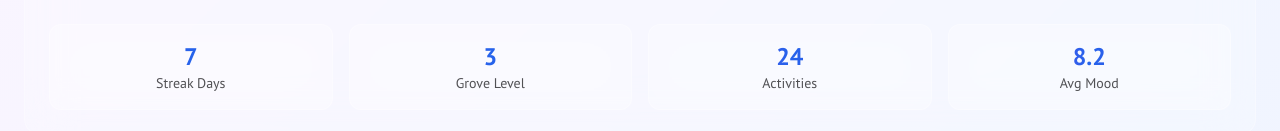
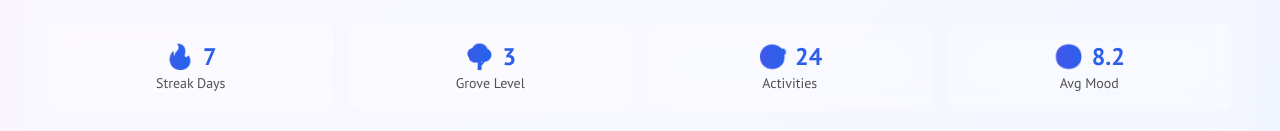
Before and after one commit to Aasim34/KAI_SIH, a Next.js app: page /dashboard in a window 1280 px wide. Shown: the part 189-320 px from the top of the page. Built offline with nearby package versions, Linux system fonts and the light colour scheme; no server answers; sample sign-in values are in the browser's storage.

Commit message:
7 Streak Days 3 Grove Level 24 Activities 8.2 Avg Mood for this add emoj

```diff
--- a/src/components/dashboard/dashboard-client.tsx
+++ b/src/components/dashboard/dashboard-client.tsx
@@ -11,10 +11,10 @@ import { ActivitiesTab } from "./activities-tab";
 import { useAuth } from "@/hooks/use-auth";
 
 const quickStats = [
-    { label: "Streak Days", value: "7" },
-    { label: "Grove Level", value: "3" },
-    { label: "Activities", value: "24" },
-    { label: "Avg Mood", value: "8.2" },
+    { label: "Streak Days", value: "7", emoji: "🔥" },
+    { label: "Grove Level", value: "3", emoji: "🌳" },
+    { label: "Activities", value: "24", emoji: "🎯" },
+    { label: "Avg Mood", value: "8.2", emoji: "😊" },
 ];
 
 export function DashboardClient() {
@@ -42,7 +42,10 @@ export function DashboardClient() {
                 <div className="grid grid-cols-2 md:grid-cols-4 gap-4">
                     {quickStats.map(stat => (
                         <div key={stat.label} className="glassmorphism p-4 rounded-xl text-center">
-                            <div className="text-2xl font-bold gradient-text">{stat.value}</div>
+                            <div className="text-2xl font-bold gradient-text flex items-center justify-center gap-2">
+                                <span>{stat.emoji}</span>
+                                <span>{stat.value}</span>
+                            </div>
                             <div className="text-sm text-foreground/70 dark:text-foreground/60">{stat.label}</div>
                         </div>
                     ))}
```
